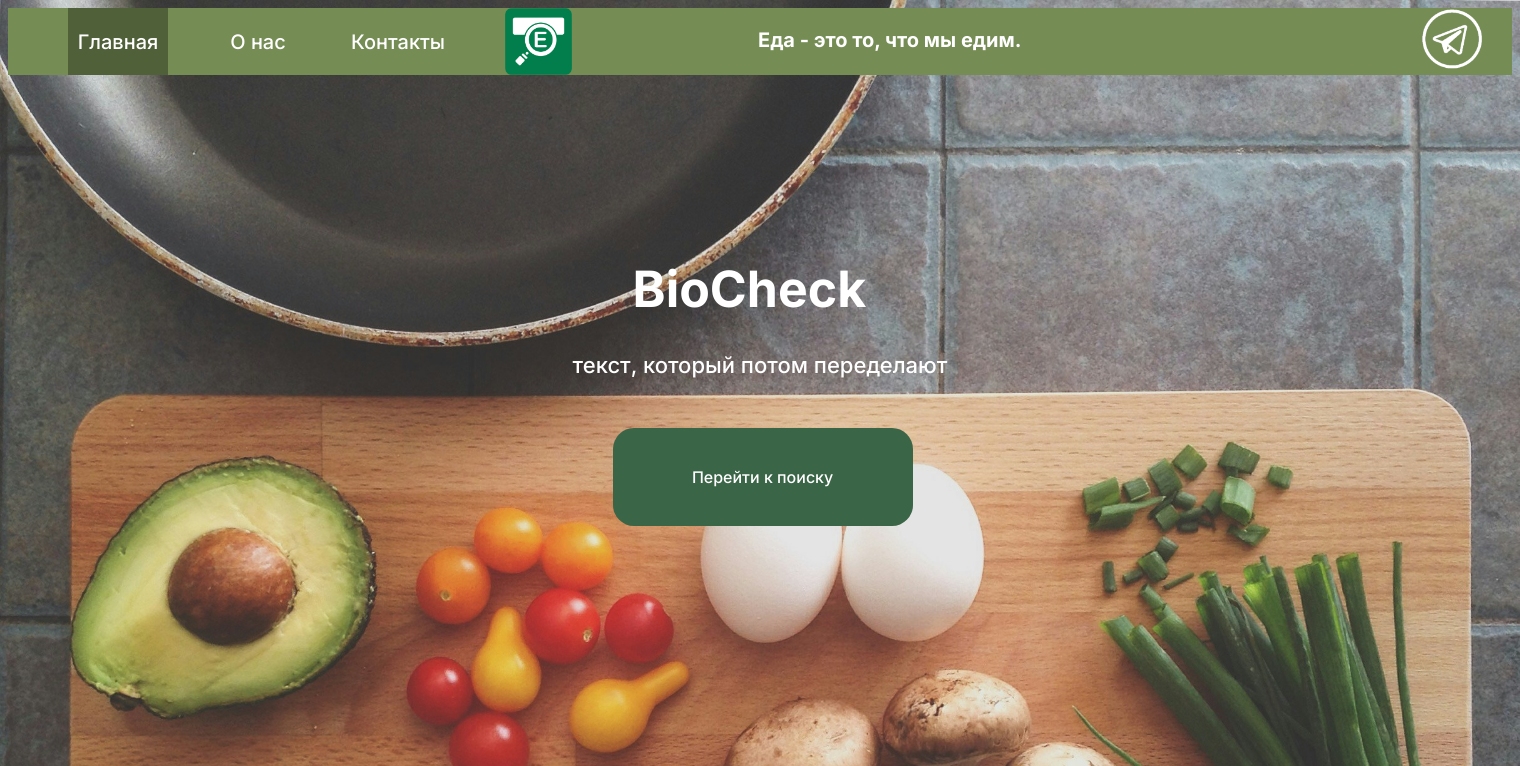
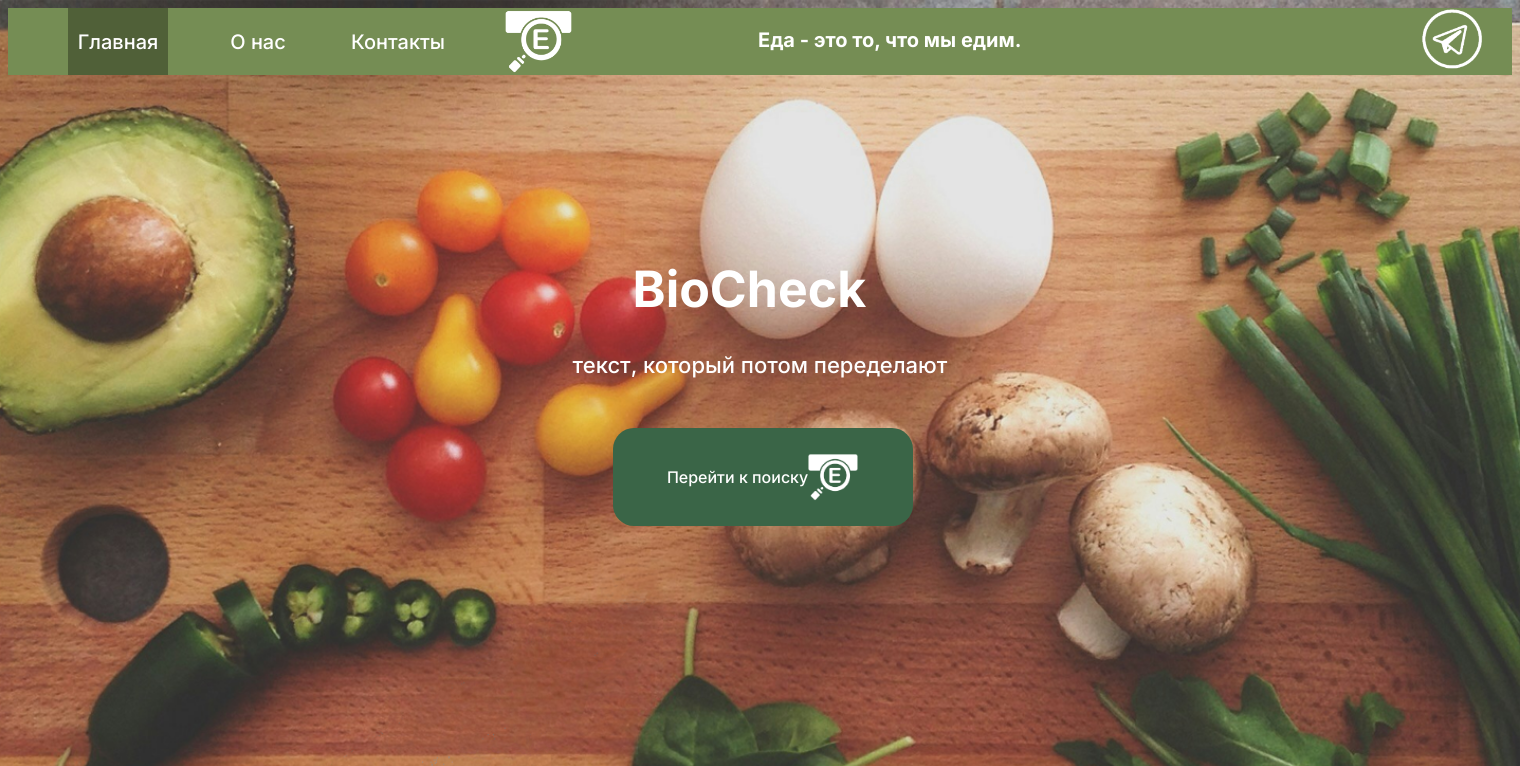
Before and after one commit to Anguilla-anguilla/bio_check_web, a Django app: page / in a window 1520 px wide. Shown: the top 766 px of the page. Run offline with Django 3.2, Linux system fonts and the light colour scheme.

Commit message:
Change pictures, fix nav

```diff
--- a/biocheck/static/css/style.css
+++ b/biocheck/static/css/style.css
@@ -5,10 +5,10 @@
     font-weight: 500;
     font-optical-sizing: auto;
     color: white;
-    background-image: url('../img/main.jpeg');
+    background-image: url('../img/main.png');
     background-repeat: no-repeat;
     background-size: cover;
-    background-attachment: center;
+    background-attachment: fixed;
 }
 
 h1 {
@@ -54,7 +54,7 @@
     list-style: none;
     display: flex;
     align-items: center;
-    justify-content: left;
+    justify-content: stretch;
     margin-left: 0px;
 }
 
@@ -65,13 +65,14 @@
     justify-content: center;
     margin-right: 400px;
     margin-left: 150px;
+    flex-shrink: 0;
 }
 
 .menu-right {
     list-style: none;
     display: flex;
     align-items: center;
-    justify-content: right;
+    justify-content: flex-end;
 }
 
 
@@ -81,8 +82,6 @@
     display: flex;
     justify-content: center;
     align-items: center;
-    margin-left: 0px;
-    gap: 0px;
 }
 
 .nav-box:hover {
--- a/biocheck/templates/homepage/index.html
+++ b/biocheck/templates/homepage/index.html
@@ -1,11 +1,12 @@
 {% extends "base.html" %}
+{% load static %}
 {% block content %}
 <div class="index-conteiner">
     <div>
         <h1>BioCheck</h1>
         <p class="index-text">текст, который потом переделают</p>
         <a class="index-box link" href="{% url 'catalog:fa_list' %}">
-            Перейти к поиску
+            Перейти к поиску <img src="{% static 'img/logo.png' %}" height="50px">
         </a>
     </div>
 </div>
```
Also changed, not shown: biocheck/static/img/check.png (added), biocheck/static/img/logo.png, biocheck/static/img/main.jpeg (deleted), biocheck/static/img/main.png (added).
